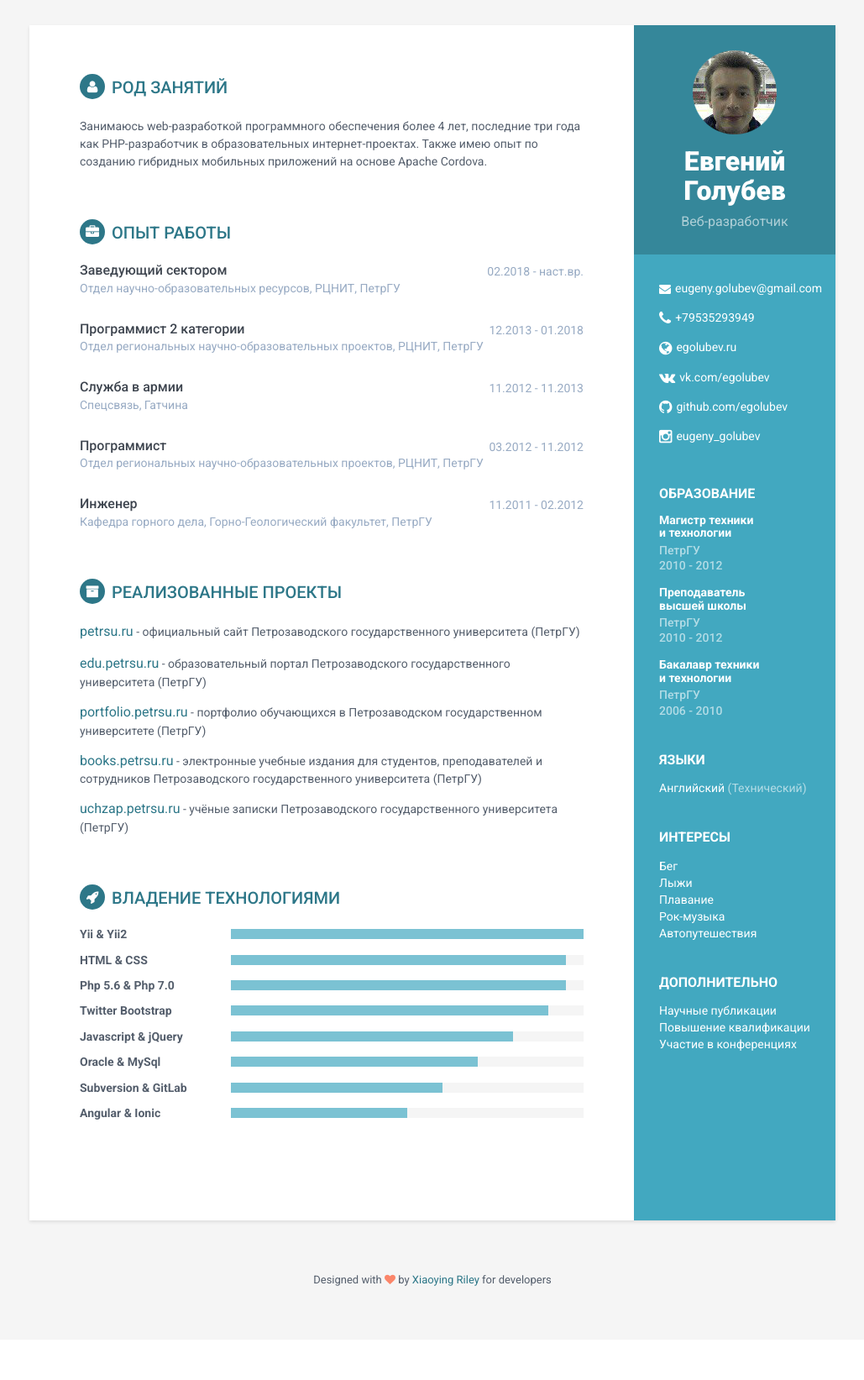
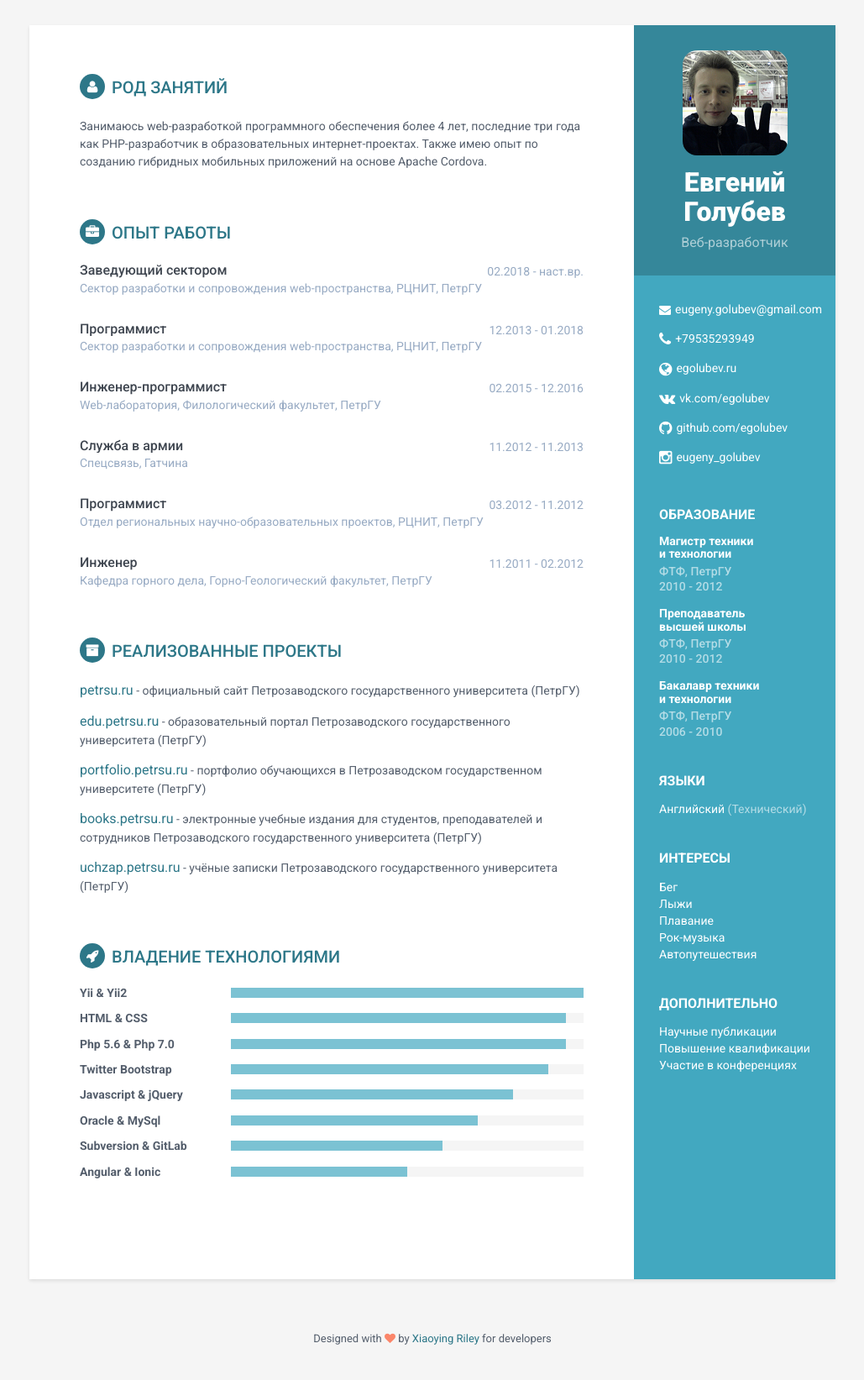
Before and after one commit to egolubev/egolubev.github.io, a PHP site: page / in a window 1280 px wide. Shown: the top 1643 px of the page at 84% size, without its empty margins (125-1154 px from the left). Before the commit the page ends 1531 px from the top, so only its background shows below. Run offline with PHP 8.4, Linux system fonts and the light colour scheme.

Commit message:
мелкие правки фото

```diff
--- a/assets/css/styles.css
+++ b/assets/css/styles.css
@@ -83,7 +83,8 @@ p {
   margin-bottom: 0;
 }
 .sidebar-wrapper .profile {
-  margin-bottom: 15px;
+    margin-bottom: 15px;
+    border-radius: 17px;
 }
 .sidebar-wrapper .contact-list .fa {
   margin-right: 5px;
--- a/index.html
+++ b/index.html
@@ -53,7 +53,7 @@
                             <h3 class="job-title">Заведующий сектором</h3>
                             <div class="time">02.2018 - наст.вр.</div>
                         </div>
-                        <div class="company">Отдел научно-образовательных ресурсов, РЦНИТ, ПетрГУ</div>
+                        <div class="company">Сектор разработки и сопровождения web-пространства, РЦНИТ, ПетрГУ</div>
                     </div>
                     <!--<div class="details">
                         <p>Describe your role here lorem ipsum dolor sit amet, consectetuer adipiscing elit. Aenean commodo ligula eget dolor. Aenean massa. Cum sociis natoque penatibus et magnis dis parturient montes, nascetur ridiculus mus. Donec quam felis, ultricies nec, pellentesque eu, pretium quis, sem. Nulla consequat massa quis enim. Donec pede justo.</p>
@@ -63,10 +63,22 @@
                 <div class="item">
                     <div class="meta">
                         <div class="upper-row">
-                            <h3 class="job-title">Программист 2 категории</h3>
+                            <h3 class="job-title">Программист</h3>
                             <div class="time">12.2013 - 01.2018</div>
                         </div>
-                        <div class="company">Отдел региональных научно-образовательных проектов, РЦНИТ, ПетрГУ</div>
+                        <div class="company">Сектор разработки и сопровождения web-пространства, РЦНИТ, ПетрГУ</div>
+                    </div>
+                    <!--<div class="details">
+                        <p>Describe your role here lorem ipsum dolor sit amet, consectetuer adipiscing elit. Aenean commodo ligula eget dolor. Aenean massa. Cum sociis natoque penatibus et magnis dis parturient montes, nascetur ridiculus mus. Donec quam felis, ultricies nec, pellentesque eu, pretium quis, sem.</p>
+                    </div>-->
+                </div>
+                <div class="item">
+                    <div class="meta">
+                        <div class="upper-row">
+                            <h3 class="job-title">Инженер-программист</h3>
+                            <div class="time">02.2015 - 12.2016</div>
+                        </div>
+                        <div class="company">Web-лаборатория, Филологический факультет, ПетрГУ</div>
                     </div>
                     <!--<div class="details">
                         <p>Describe your role here lorem ipsum dolor sit amet, consectetuer adipiscing elit. Aenean commodo ligula eget dolor. Aenean massa. Cum sociis natoque penatibus et magnis dis parturient montes, nascetur ridiculus mus. Donec quam felis, ultricies nec, pellentesque eu, pretium quis, sem.</p>
--- a/right_column.html
+++ b/right_column.html
@@ -18,17 +18,17 @@
         <h2 class="container-block-title">Образование</h2>
         <div class="item">
             <h4 class="degree">Магистр техники<br>и технологии</h4>
-            <h5 class="meta">ПетрГУ</h5>
+            <h5 class="meta">ФТФ, ПетрГУ</h5>
             <div class="time">2010 - 2012</div>
         </div>
         <div class="item">
             <h4 class="degree">Преподаватель<br>высшей школы</h4>
-            <h5 class="meta">ПетрГУ</h5>
+            <h5 class="meta">ФТФ, ПетрГУ</h5>
             <div class="time">2010 - 2012</div>
         </div>
         <div class="item">
             <h4 class="degree">Бакалавр техники<br>и технологии</h4>
-            <h5 class="meta">ПетрГУ</h5>
+            <h5 class="meta">ФТФ, ПетрГУ</h5>
             <div class="time">2006 - 2010</div>
         </div>
     </div>
```
Also changed, not shown: publication.html (+5 -5 lines), assets/images/foto.png.
